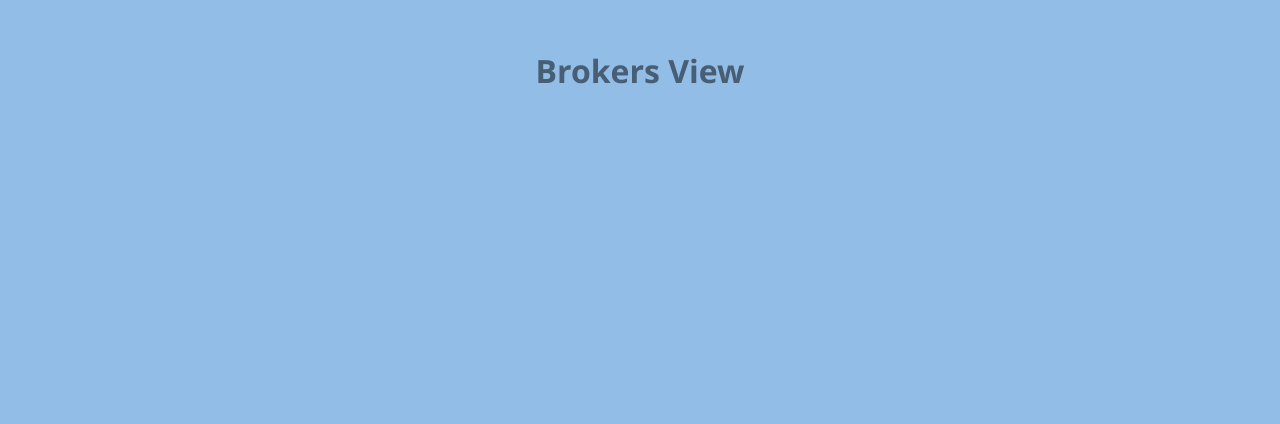
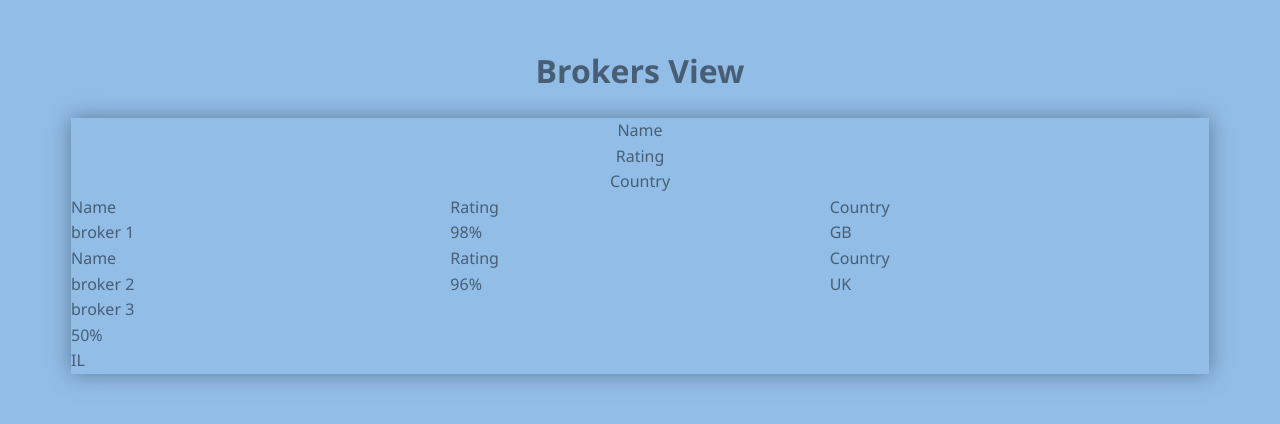
Before and after one commit to eranotz50/brokersview, a website: page public/view/index.html in a window 1280 px wide. Drawn offline with nearby package versions, Linux system fonts and the light colour scheme; no server answers.

Commit message:
first layout

```diff
--- a/public/style/main.css
+++ b/public/style/main.css
@@ -28,8 +28,10 @@ ul{
 .dataGrid{
     box-shadow: 0 0 20px 0 rgba(72, 94  ,116, 0.7);
     display: grid;
-    grid-gap: 10px;
-    grid-template-columns: repeat(5,1fr);
+}
+
+.dataGrid:nth-child(odd){
+    background: red;
 }
 
 .grid-header{
@@ -39,6 +41,12 @@ ul{
     font-weight: bold;
 }
 
-.grid-item{
+.broker{
+    display: grid;
+    grid-template-columns: repeat(3,1fr);
+}
 
+.broker-mobile{
+    display: grid;
+    grid-template-columns: repeat(2,1fr);
 }
--- a/public/view/index.html
+++ b/public/view/index.html
@@ -17,18 +17,47 @@
     <div class="container">
         <h1 class="header">Brokers View</h1>
         <div class="dataGrid">
+
+            <div class="header">
+                <div>Name</div>
+                <div>Rating</div>
+                <div>Country</div>
+            </div>
+
+
             <div class="broker">
-                <div></div>
+                <div class="inline-header">Name</div>
+                <div class="inline-header">Rating</div>
+                <div class="inline-header">Country</div>
+
+                <div>broker 1</div>
+                <div>98%</div>
+                <div>GB</div>
             </div>
+
             <div class="broker">
-                <div></div>
+
+                <div class="inline-header">Name</div>
+                <div class="inline-header">Rating</div>
+                <div class="inline-header">Country</div>
+
+                <div>broker 2</div>
+                <div>96%</div>
+                <div>UK</div>
+
             </div>
+
+
+
+
+
+            <div>broker 3</div>
+            <div>50%</div>
+            <div>IL</div>
 
         </div>
 
-
     </div>
-
 
   </body>
 </html>
```
